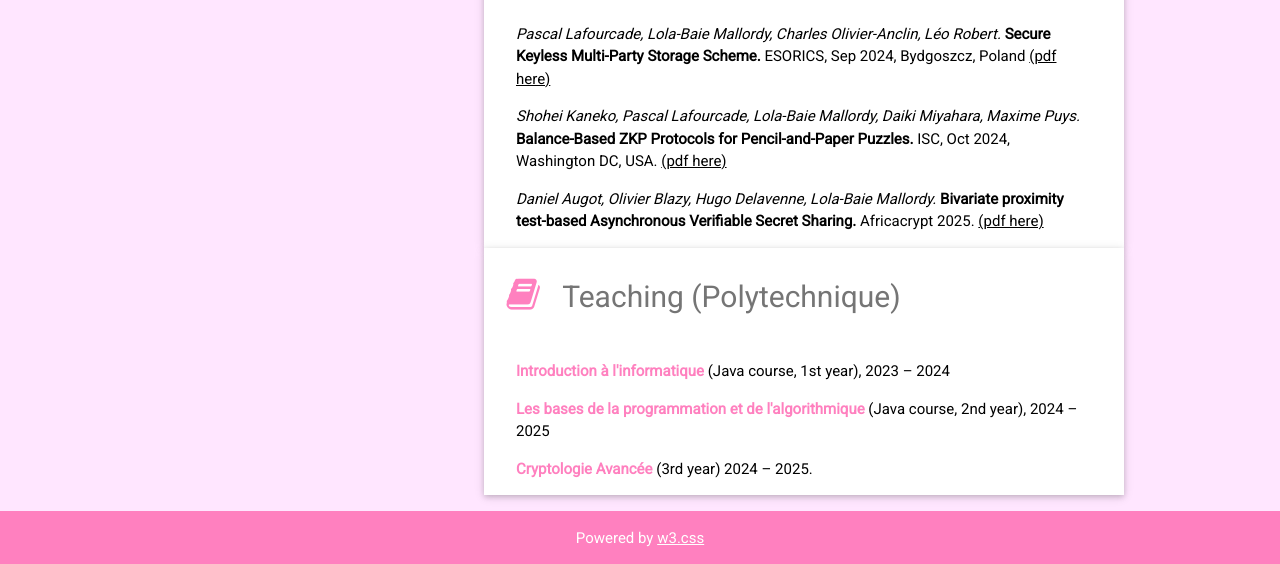
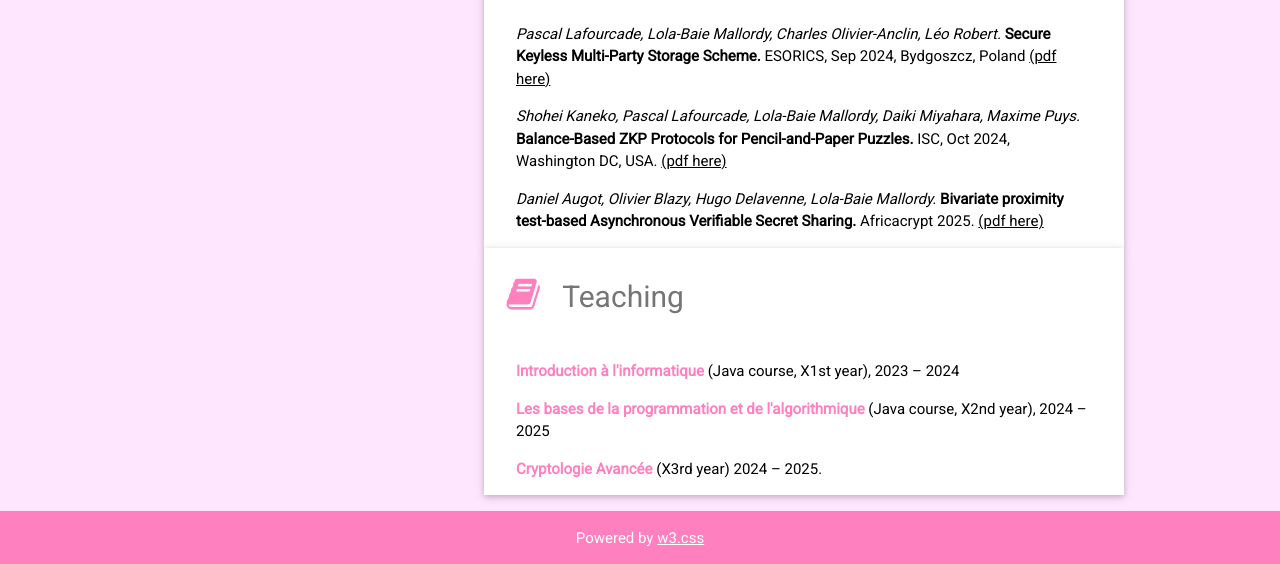
Before and after one commit to lolam0066/lolamallordy.github.io, a plain HTML site: page index.html in a window 1280 px wide. Shown: the part 742-1306 px from the top of the page. Drawn offline with nearby package versions, Linux system fonts and the light colour scheme.

Commit message:
Update index.html

```diff
--- a/index.html
+++ b/index.html
@@ -83,12 +83,12 @@ html,body,h1,h2,h3,h4,h5,h6 {font-family: "Roboto", sans-serif}
       </div>
 
       <div class="w3-container w3-card w3-white">
-        <h2 class="w3-text-grey w3-padding-16"><i style="color:#ff80BF;" class="fa fa-book fa-fw w3-margin-right w3-xxlarge"></i>Teaching (Polytechnique)</h2>
+        <h2 class="w3-text-grey w3-padding-16"><i style="color:#ff80BF;" class="fa fa-book fa-fw w3-margin-right w3-xxlarge"></i>Teaching</h2>
         <div class="w3-container">
-          <p><b style="color:#ff80BF;">Introduction à l'informatique</b> (Java course, 1st year), 2023 &ndash; 2024</p>
-          <p><b style="color:#ff80BF;">Les bases de la programmation et de l'algorithmique</b> (Java course, 2nd year), 2024 &ndash; 2025
+          <p><b style="color:#ff80BF;">Introduction à l'informatique</b> (Java course, X1st year), 2023 &ndash; 2024</p>
+          <p><b style="color:#ff80BF;">Les bases de la programmation et de l'algorithmique</b> (Java course, X2nd year), 2024 &ndash; 2025
 </p>
-          <p><b style="color:#ff80BF;">Cryptologie Avancée</b> (3rd year) 2024 &ndash; 2025.
+          <p><b style="color:#ff80BF;">Cryptologie Avancée</b> (X3rd year) 2024 &ndash; 2025.
 </p>
         </div>
       </div>
```
